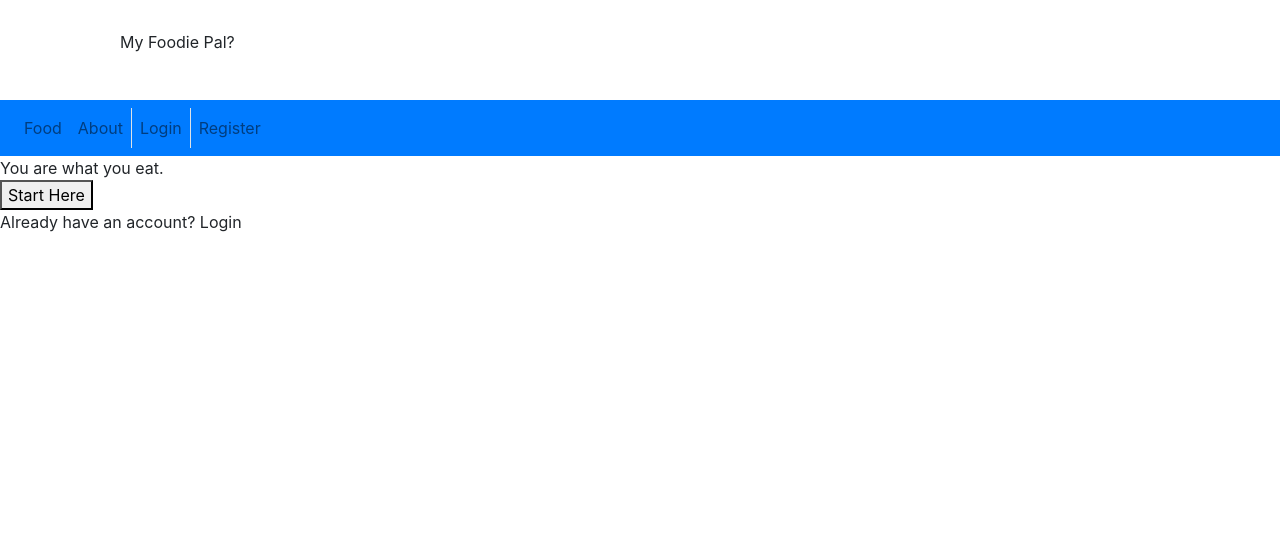
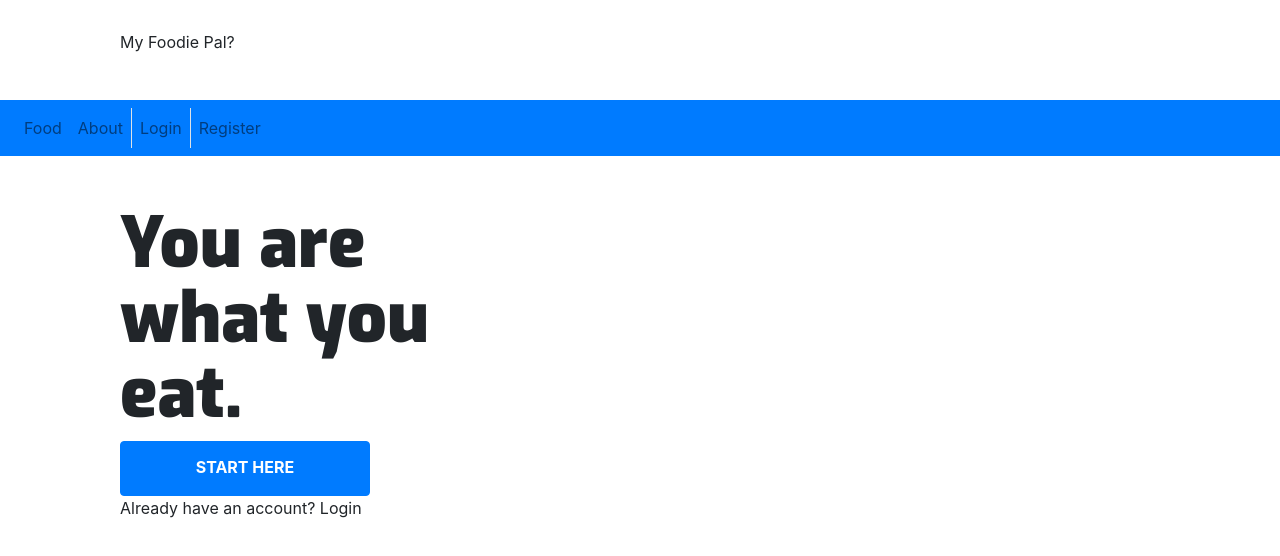
Before and after one commit to HamzaaMB/SEI-project-four, a React (Create React App) app in the folder client/: page / in a window 1280 px wide. Shown: the top 556 px of the page. Built offline with nearby package versions, Linux system fonts and the light colour scheme.

Commit message:
changes made to css for button and adjusted margins

```diff
--- a/client/src/components/Homepage.js
+++ b/client/src/components/Homepage.js
@@ -1,4 +1,5 @@
 import React from 'react'
+import Button from 'react-bootstrap/Button'
 
 
 
@@ -8,10 +9,10 @@ const Homepage = () => {
 
   return (
     <>
-      <div>
-        <div>You are what you eat.</div>
+      <div className ="hero-container">
+        <div className="main-title">You are<br/> what you<br/> eat.</div>
         <div>
-          <button>Start Here</button>
+          <Button className="start-button" variant="primary" href="/foods">Start Here</Button>
         </div>
         <div>Already have an account? Login</div>
       </div>
--- a/client/src/styles/main.scss
+++ b/client/src/styles/main.scss
@@ -1,9 +1,10 @@
 /* BOOTSTRAP */
 
 @import "~bootstrap/scss/bootstrap";
-
+@import url('https://fonts.googleapis.com/css2?family=Exo:wght@900&family=Ruda:wght@900&display=swap');
 
 /* NON-BOOTSTRAP */
+
 .logo {
   display: flex;
   align-items: center;
@@ -11,3 +12,30 @@
   margin: 0 auto;
   width: 130vh
 }
+
+.main-title {
+  font-family: 'Exo', sans-serif;
+  font-size: 70px;
+  line-height: 75px;
+}
+
+.hero-container {
+  width: 130vh;
+  margin: auto;
+  height: 100vh;
+  margin-top: 50px;
+}
+
+.start-button {
+  width: 250px;
+  height: 55px;
+  margin: 0 auto;
+  padding: 0;
+  display: inline-block;
+  line-height: 50px;
+  text-align: center;
+  margin-top: 10px;
+  font-size: 16px;
+  font-weight: bold;
+  text-transform: uppercase;
+}
```
